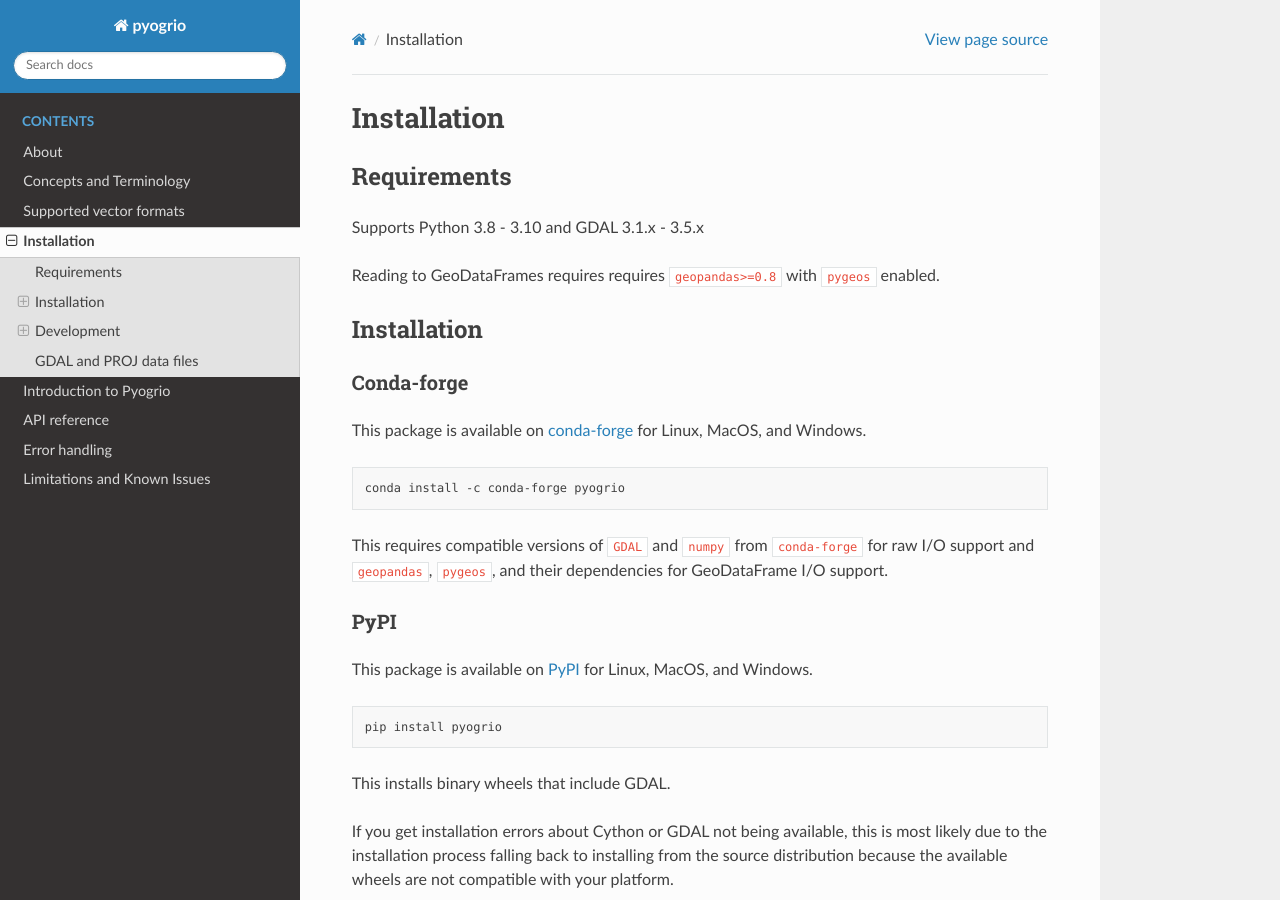
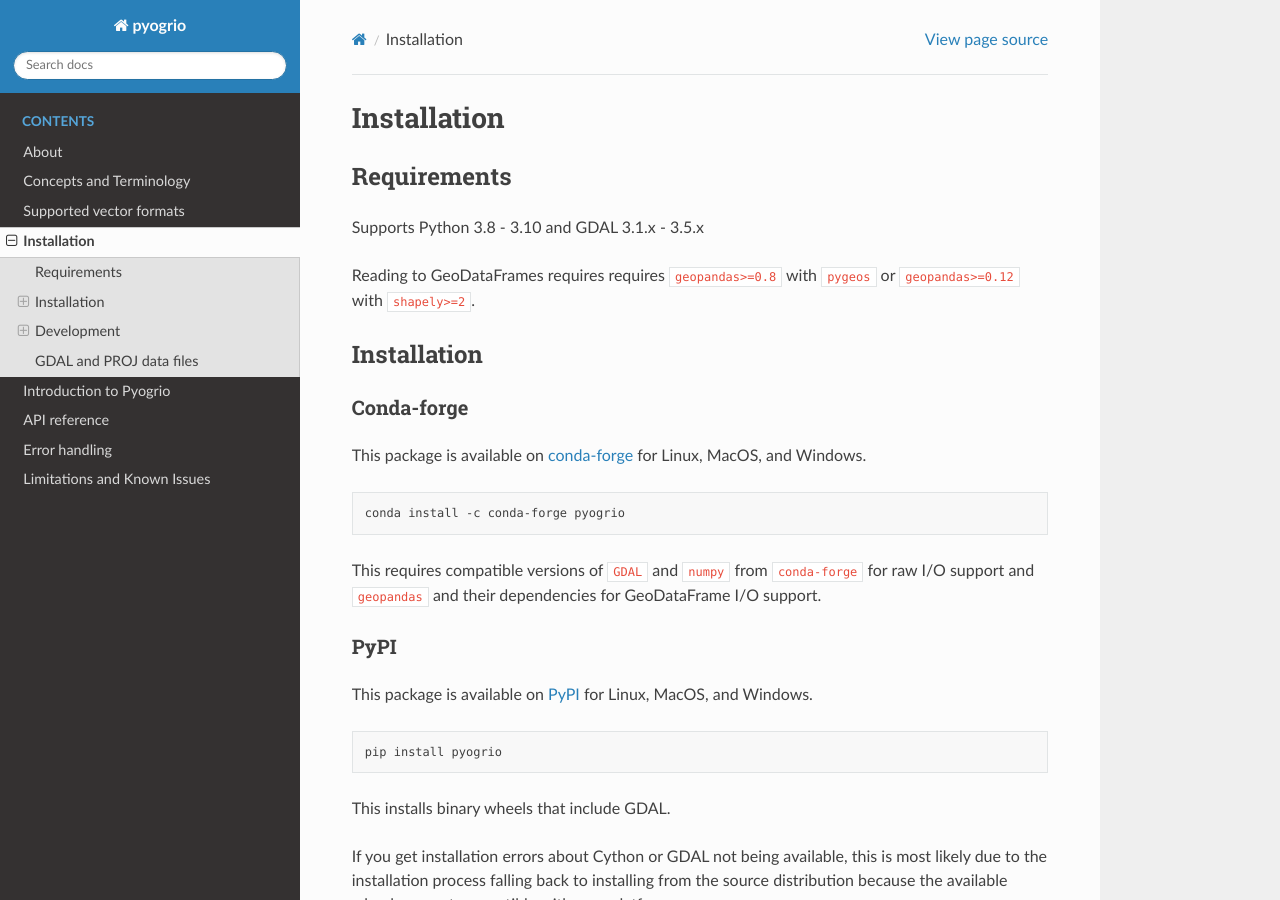
Before and after one commit to geopandas/pyogrio, a Sphinx documentation site: the page built from docs/source/install.md, in a window 1280 px wide and 900 px high. Built offline with Sphinx 7.4.7 and the Read the Docs theme 2.0.0, drawn with Linux system fonts in a browser that asks for light colours.

Commit message:
DEPS: don't require pygeos + update to test with both pygeos and shapely 2 (#183)

````diff
--- a/docs/source/conf.py
+++ b/docs/source/conf.py
@@ -19,7 +19,6 @@
 
 autodoc_mock_imports = [
     "geopandas",
-    "pygeos",
 ]
 
 # -- Project information -----------------------------------------------------
--- a/docs/source/install.md
+++ b/docs/source/install.md
@@ -4,7 +4,8 @@
 
 Supports Python 3.8 - 3.10 and GDAL 3.1.x - 3.5.x
 
-Reading to GeoDataFrames requires requires `geopandas>=0.8` with `pygeos` enabled.
+Reading to GeoDataFrames requires requires `geopandas>=0.8` with `pygeos`
+or `geopandas>=0.12` with `shapely>=2`.
 
 ## Installation
 
@@ -18,7 +19,7 @@
 ```
 
 This requires compatible versions of `GDAL` and `numpy` from `conda-forge` for
-raw I/O support and `geopandas`, `pygeos`, and their dependencies for GeoDataFrame
+raw I/O support and `geopandas` and their dependencies for GeoDataFrame
 I/O support.
 
 ### PyPI
--- a/setup.py
+++ b/setup.py
@@ -232,7 +232,7 @@
         "dev": ["Cython"],
         "test": ["pytest", "pytest-cov"],
         "benchmark": ["pytest-benchmark"],
-        "geopandas": ["pygeos", "geopandas"],
+        "geopandas": ["geopandas"],
     },
     include_package_data=True,
     cmdclass=cmdclass,
````
Also changed, not shown: README.md (+2 -1 lines), 3 other files.
